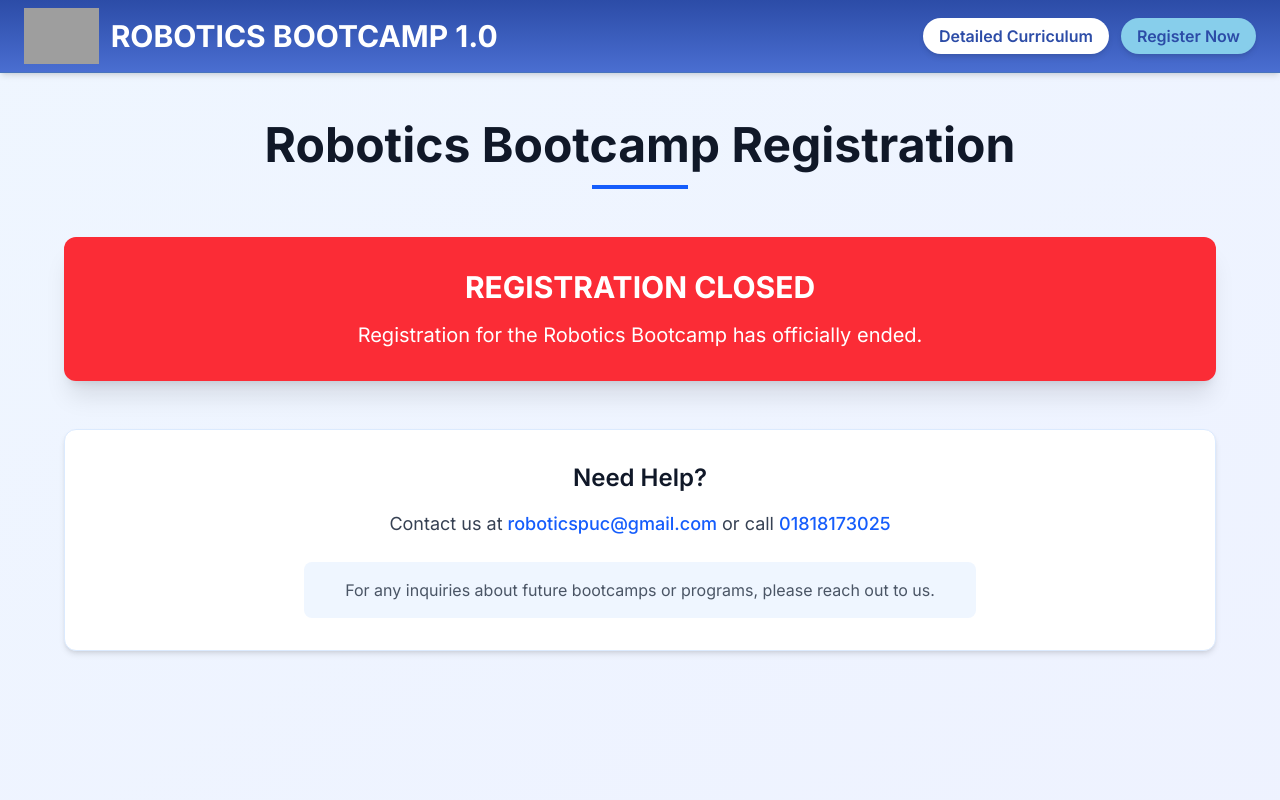
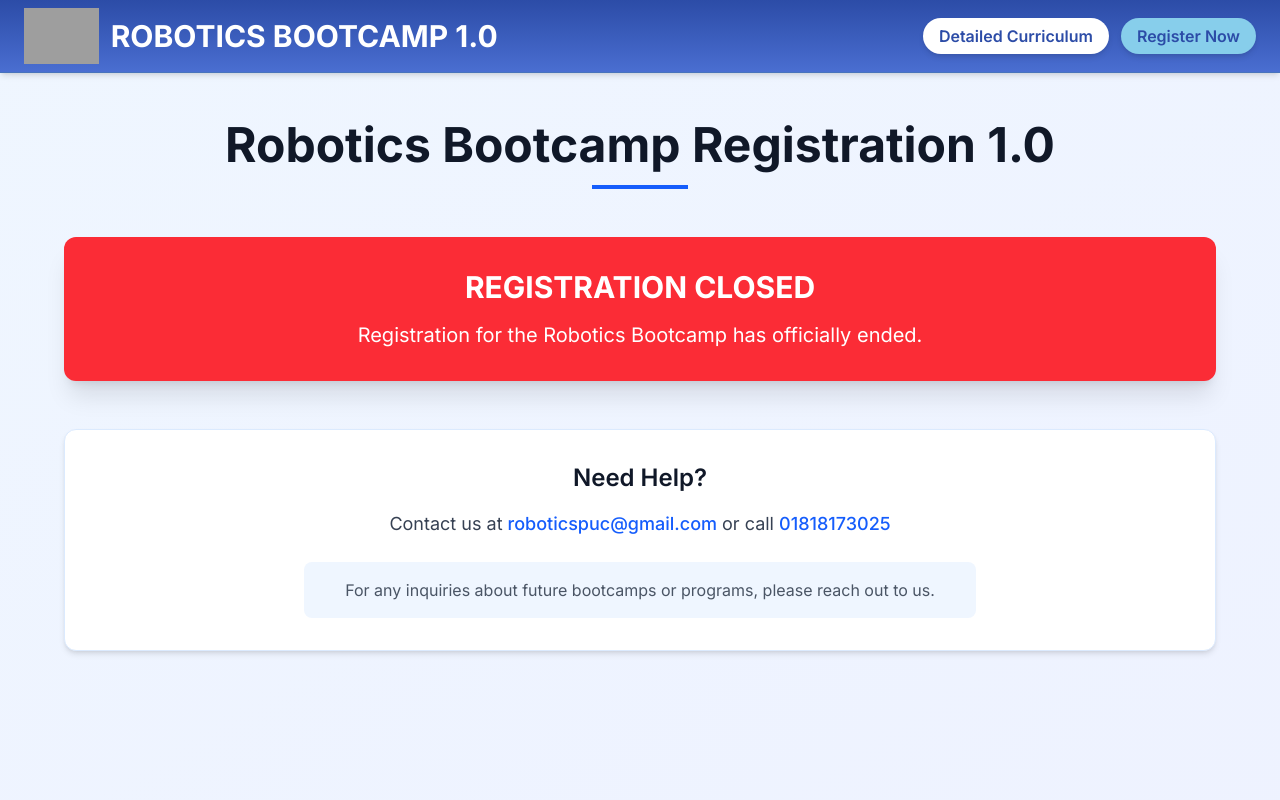
Before and after one commit to ebteshampuc44/ROBOTICS-BOOTCAMP-1.0, a React (Vite) app: page /register in a window 1280 px wide. Shown: the top 800 px of the page. Built offline with nearby package versions, Linux system fonts and the light colour scheme; grey boxes are pictures that could not be loaded.

Commit message:
Refactor code structure for improved readability and maintainability

```diff
--- a/src/Components/DetailedCurriculum.jsx
+++ b/src/Components/DetailedCurriculum.jsx
@@ -88,7 +88,7 @@ const DetailedCurriculum = () => {
  const handleDownload = () => {
     // For Netlify deployment, use a direct link to the PDF
     const link = document.createElement('a');
-    link.href = '/bootcamp_schedule.pdf'; // PDF should be in public folder
+    link.href = 'public/bootcamp_Schedule1.pdf'; // PDF should be in public folder
     link.download = 'Robotics-Bootcamp-Session-Schedule.pdf';
     document.body.appendChild(link);
     link.click();
@@ -115,7 +115,7 @@ const DetailedCurriculum = () => {
         <div className="bg-gradient-to-b from-[#2C4CA7] to-[#4A6ED1] rounded-xl shadow-lg p-8 mb-16 text-center text-white">
           <div className="max-w-2xl mx-auto">
             <h2 className="text-xl font-bold mb-4">Opening Ceremony</h2>
-            <p className="text-base mb-2">Time : To be announced soon</p>
+            <p className="text-base mb-2">Time : 22 September 2025 Monday 1:30 PM – 2:15 PM Section A + B Room : 808</p>
             <p className="text-base">Location : Hazari Lane Premises, Premier University</p>
           </div>
         </div>
@@ -177,9 +177,9 @@ const DetailedCurriculum = () => {
             onClick={handleDownload}
             className="bg-blue-600 hover:bg-blue-700 text-white font-semibold py-3 px-6 rounded-lg shadow-md transition-all duration-300 flex items-center justify-center mx-auto transform hover:scale-105"
           >
-            {/* <svg className="w-5 h-5 mr-2" fill="none" stroke="currentColor" viewBox="0 0 24 24" xmlns="http://www.w3.org/2000/svg">
+            <svg className="w-5 h-5 mr-2" fill="none" stroke="currentColor" viewBox="0 0 24 24" xmlns="http://www.w3.org/2000/svg">
               <path strokeLinecap="round" strokeLinejoin="round" strokeWidth="2" d="M4 16v1a3 3 0 003 3h10a3 3 0 003-3v-1m-4-4l-4 4m0 0l-4-4m4 4V4"></path>
-            </svg> */}
+            </svg>
             Download Session Schedule
           </button>
 
--- a/src/Components/Register.jsx
+++ b/src/Components/Register.jsx
@@ -9,7 +9,7 @@ const Register = () => {
           {/* Header Section */}
           <div className="text-center mb-12">
             <h1 className="text-4xl sm:text-5xl font-bold text-gray-900 mb-4">
-              Robotics Bootcamp Registration
+              Robotics Bootcamp Registration 1.0
             </h1>
             <div className="w-24 h-1 bg-blue-600 mx-auto mb-6"></div>
 
```
Also changed, not shown: 2 other files (tests, documents, lock files or other folders).
